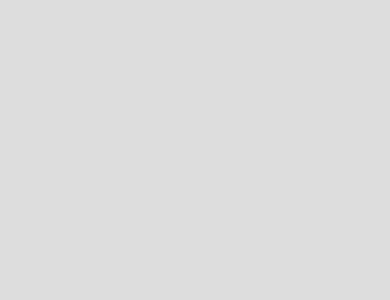
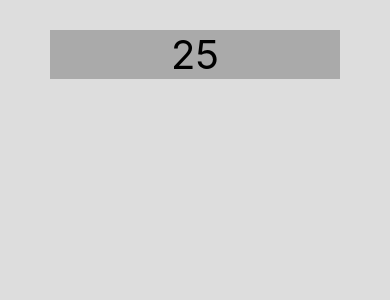
Before and after one commit to Nathanjms/react-native-essential-training, a React Native app: screen / in a window 390 px wide. Shown: the top 300 px of the page. Built offline with nearby package versions, Linux system fonts and the light colour scheme.

Commit message:
Updates with game component

```diff
--- a/package.json
+++ b/package.json
@@ -17,8 +17,10 @@
     "@babel/core": "^7.8.4",
     "@babel/runtime": "^7.8.4",
     "@react-native-community/eslint-config": "^1.1.0",
+    "babel-eslint": "^10.1.0",
     "babel-jest": "^25.1.0",
-    "eslint": "^6.5.1",
+    "eslint": "^6.8.0",
+    "eslint-plugin-react": "^7.19.0",
     "jest": "^25.1.0",
     "metro-react-native-babel-preset": "^0.59.0",
     "react-test-renderer": "16.13.1"
--- a/src/components/App.js
+++ b/src/components/App.js
@@ -1,24 +1,12 @@
 import React from 'react';
-import {
-  StyleSheet,
-  View,
-  Text,
-} from 'react-native';
+import Game from './Game';
 
 class App extends React.Component {
   render() {
     return (
-      <View style={styles.container}>
-
-      </View>
+      <Game />
     );
   }
 }
-const styles = StyleSheet.create({
-  container: {
-    backgroundColor: '#ddd',
-    flex: 1,
-  },
-});
 
 export default App;
--- /dev/null
+++ b/src/components/Game.js
@@ -0,0 +1,29 @@
+import React from 'react';
+import { StyleSheet, Text, View } from 'react-native';
+
+class App extends React.Component {
+    target = 10 + Math.floor(40 * Math.random());
+    render() {
+        return (
+            <View style={styles.container}>
+                <Text style={styles.target}>{this.target}</Text>
+            </View>
+        );
+    }
+}
+const styles = StyleSheet.create({
+    container: {
+        backgroundColor: '#ddd',
+        flex: 1,
+        paddingTop: 30,
+    },
+
+    target: {
+        fontSize: 40,
+        backgroundColor: '#aaa',
+        marginHorizontal: 50,
+        textAlign: 'center',
+    }
+});
+
+export default App;
```
Also changed, not shown: .eslintrc.js, 1 other file (tests, documents, lock files or other folders).
